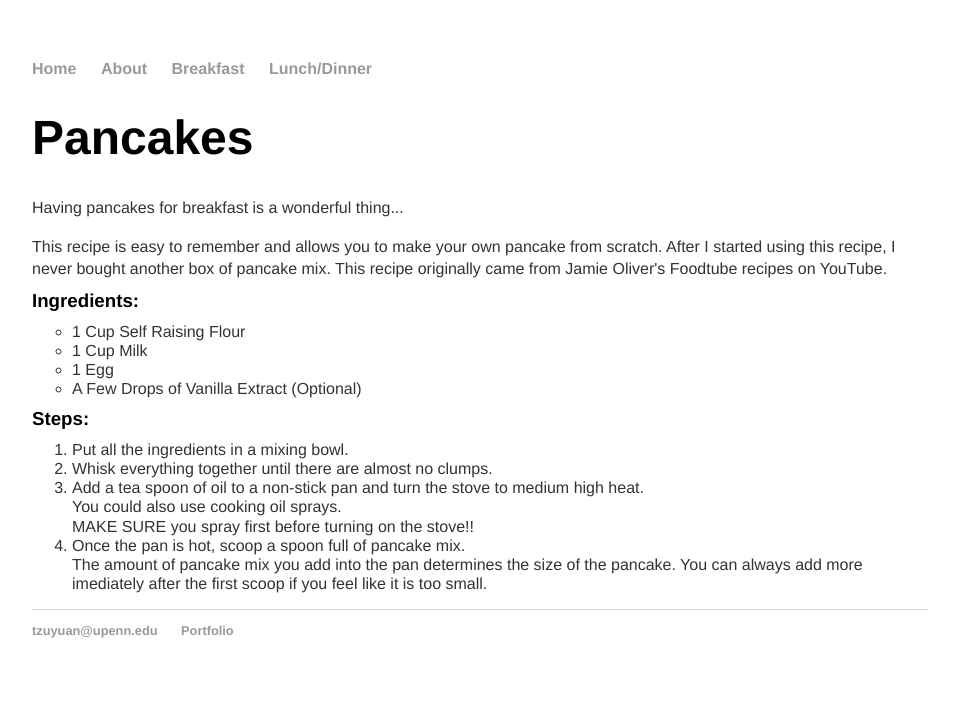
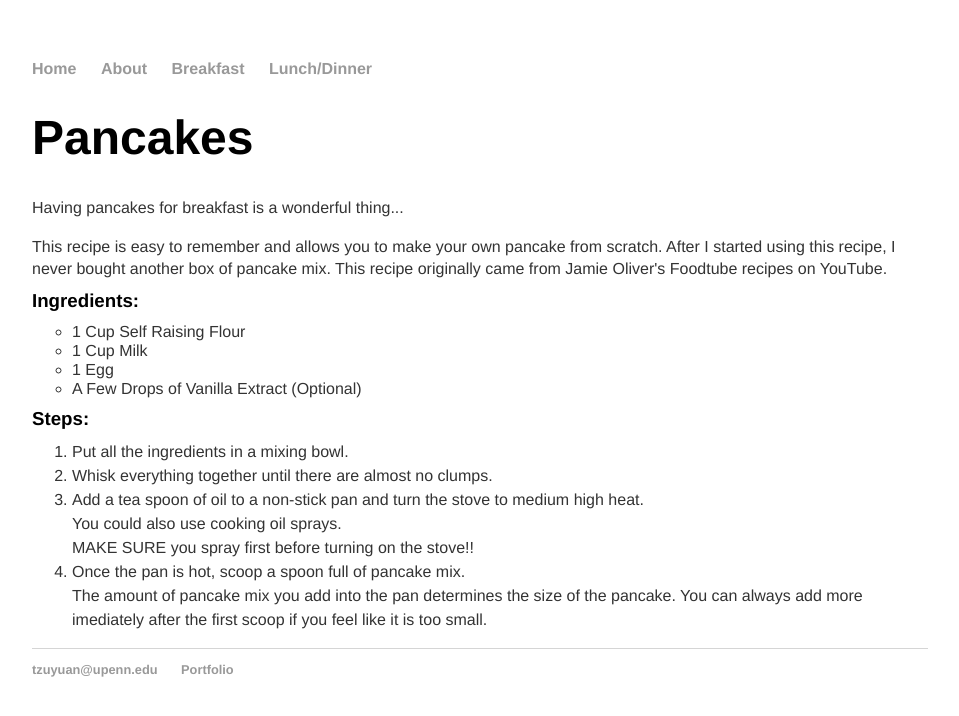
Before and after one commit to tzuyuanw/tzuyuanw.github.io, a Jekyll site: the page recipes/pancakes.html, which Jekyll copies as it is, in a window 1280 px wide. Shown: the top 716 px of the page, without its empty margins (160-1119 px from the left). Built offline with Jekyll 4.4.1, drawn with Linux system fonts in a browser that asks for light colours.

Commit message:
Update recipes.css

```diff
--- a/css/recipes.css
+++ b/css/recipes.css
@@ -68,7 +68,7 @@ h3.ingredients{
 }
 ol.steps {
     color:#333;
-    line-height: 120%;
+    line-height: 150%;
 }
 ul.ingredients {
     list-style-type: circle;
```
